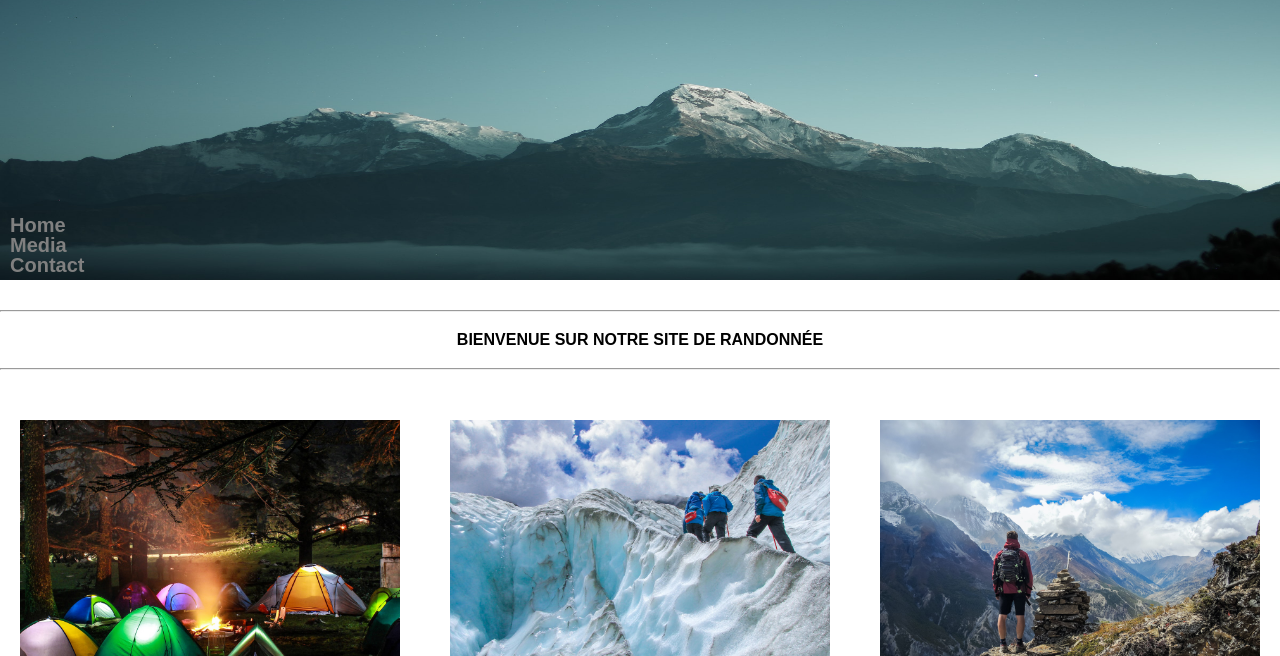
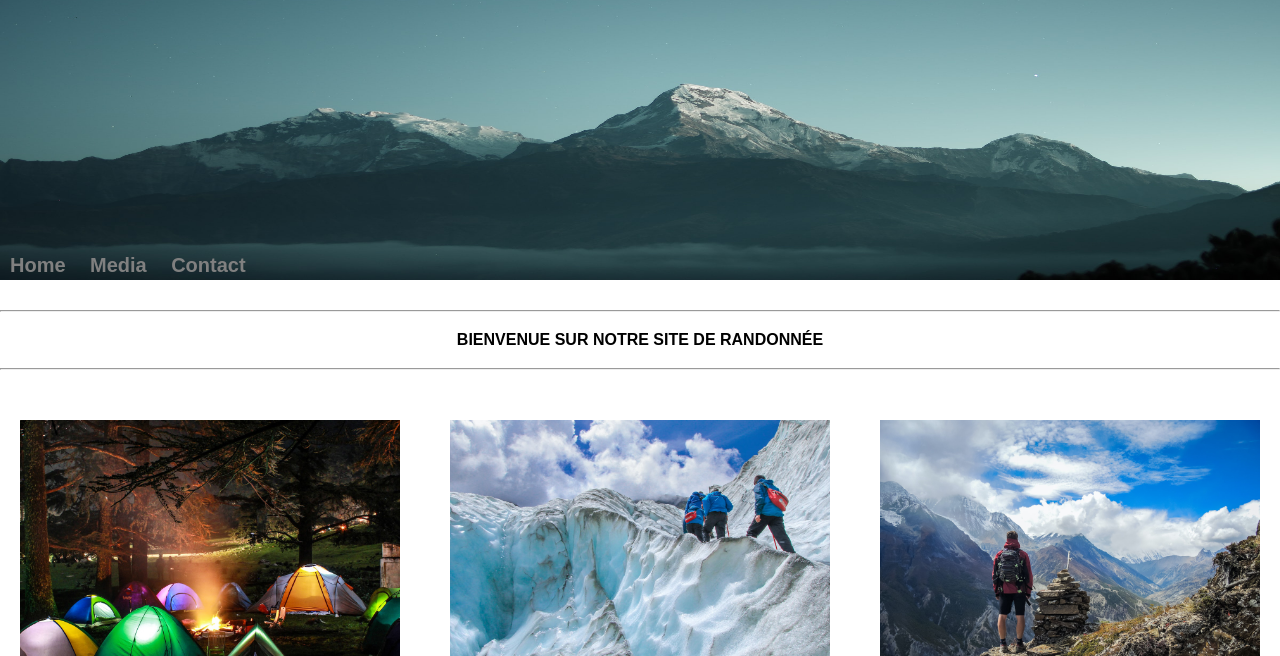
Before and after one commit to SimoesTomas/first_website, a plain HTML site: page index.html in a window 1280 px wide. Shown: the part 120-776 px from the top of the page. Drawn offline with Linux system fonts and the light colour scheme.

Commit message:
Debug Nav

```diff
--- a/index.html
+++ b/index.html
@@ -14,11 +14,9 @@
     <header>
         <h1>La randonnée en montagne</h1>
         <nav>
-            <ul>
-                <li><a href="./index.html">Home</a></li>
-                <li><a href="./media.html">Media</a></li>
-                <li><a href="./contact.html">Contact</a></li>
-            </ul>
+            <a href="./index.html">Home</a>
+            <a href="./media.html">Media</a>
+            <a href="./contact.html">Contact</a>
         </nav>
     </header>
 
```
